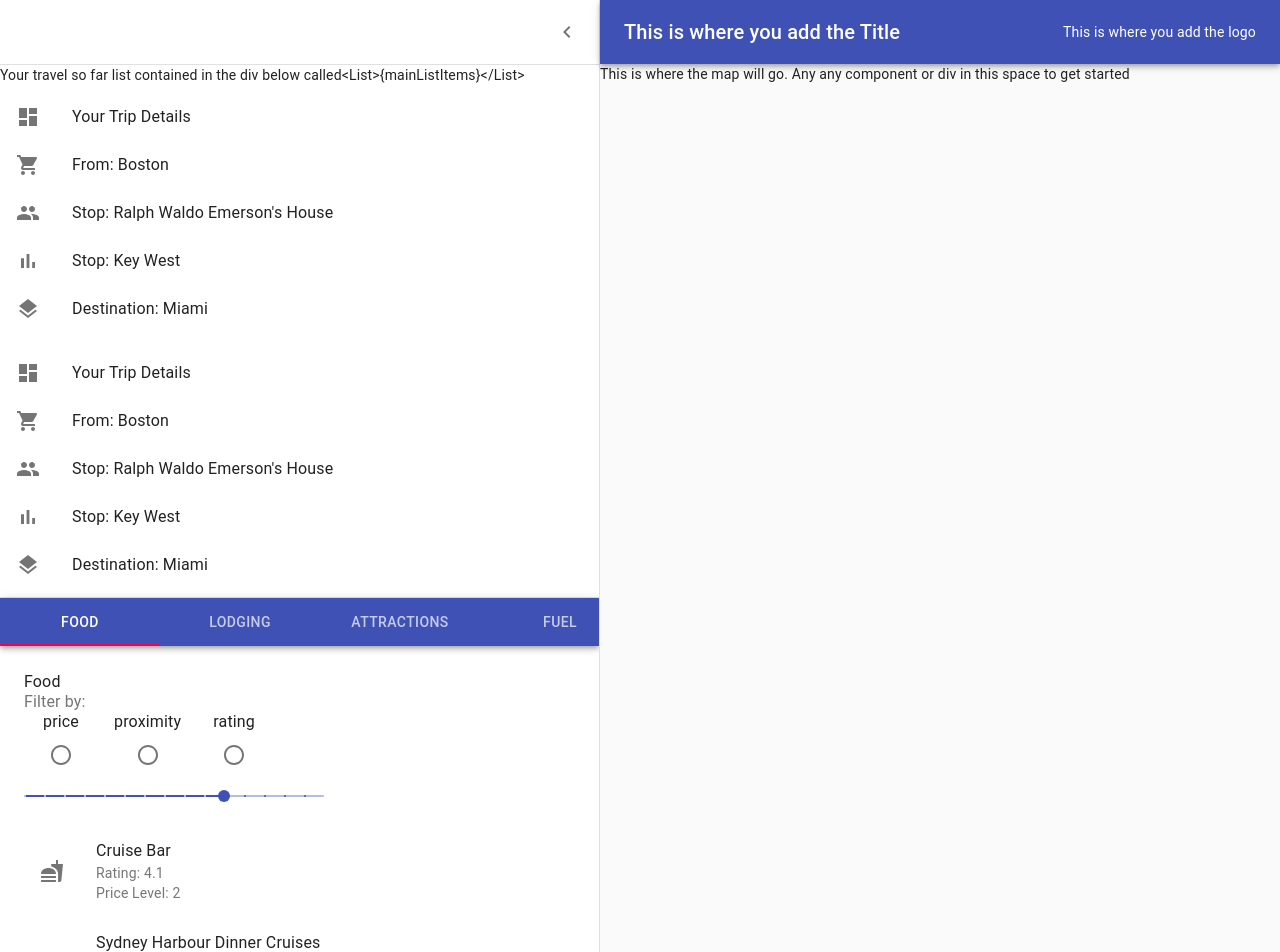
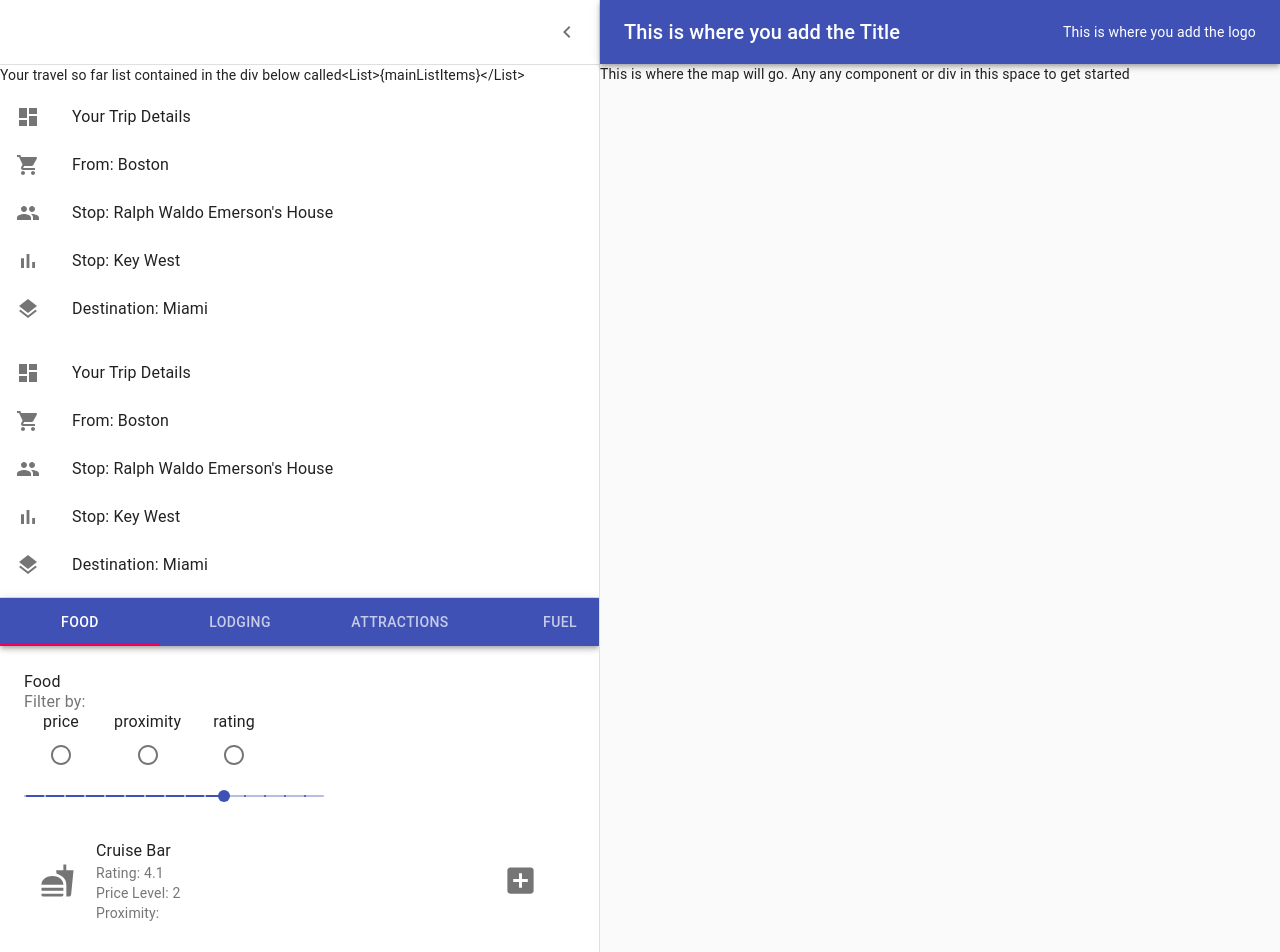
Before and after one commit to BlueOcean35/ProjectVroom, a React app: page / in a window 1280 px wide. Shown: the top 952 px of the page. Built offline with nearby package versions, Linux system fonts and the light colour scheme; the HTML template or start-up script is replaced by a standard one.

Commit message:
Removed unnecessary nearbyContainer component (was an unused placeholder). Added a plus icon to the list items that will eventually add item to the itinerary

```diff
--- a/src/components/Trip-Planner/Suggestions/List-Items.js
+++ b/src/components/Trip-Planner/Suggestions/List-Items.js
@@ -9,59 +9,32 @@ import PeopleIcon from "@material-ui/icons/People";
 import BarChartIcon from "@material-ui/icons/BarChart";
 import LayersIcon from "@material-ui/icons/Layers";
 import AssignmentIcon from "@material-ui/icons/Assignment";
-// import nearbyPlaces from "../../../../sample-data/nearby-places.js";
+import FastfoodIcon from "@material-ui/icons/Fastfood";
+import AddBoxIcon from "@material-ui/icons/AddBox";
 
-//this did not work how expected
-const NearbyListItems = ({ listofplaces }) => {
+const calcProxmity = () => {};
+
+const NearbyListItems = ({ place }) => {
 	return (
-		<>
-			{listofplaces.map((p) => {
-				<ListItem button>
-					<ListItemIcon>
-						<DashboardIcon />
-					</ListItemIcon>
-					<ListItemText primary={p.name} />
-				</ListItem>;
-			})}
-		</>
+		<ListItem button>
+			<ListItemIcon>
+				<FastfoodIcon fontSize="large" />
+			</ListItemIcon>
+			<ListItemText
+				primary={place.name}
+				secondary={
+					<div>
+						Rating: {place.rating} <br />
+						Price Level: {place.price_level} <br />
+						Proximity:
+					</div>
+				}
+			/>
+			<ListItemIcon>
+				<AddBoxIcon fontSize="large" />
+			</ListItemIcon>
+		</ListItem>
 	);
 };
 
 export default NearbyListItems;
-
-// const SuggestionsListItems = (
-// 	<div>
-// 		<ListItem button>
-// 			<ListItemIcon>
-// 				<DashboardIcon />
-// 			</ListItemIcon>
-// 			<ListItemText primary="Your Trip Details" />
-// 		</ListItem>
-// 		<ListItem button>
-// 			<ListItemIcon>
-// 				<ShoppingCartIcon />
-// 			</ListItemIcon>
-// 			<ListItemText primary="From: Boston" />
-// 		</ListItem>
-// 		<ListItem button>
-// 			<ListItemIcon>
-// 				<PeopleIcon />
-// 			</ListItemIcon>
-// 			<ListItemText primary="Stop: Ralph Waldo Emerson's House" />
-// 		</ListItem>
-// 		<ListItem button>
-// 			<ListItemIcon>
-// 				<BarChartIcon />
-// 			</ListItemIcon>
-// 			<ListItemText primary="Stop: Key West" />
-// 		</ListItem>
-// 		<ListItem button>
-// 			<ListItemIcon>
-// 				<LayersIcon />
-// 			</ListItemIcon>
-// 			<ListItemText primary="Destination: Miami" />
-// 		</ListItem>
-// 	</div>
-// );
-
-// export default SuggestionsListItems;
--- a/src/components/Trip-Planner/Suggestions/Nearby-Tabs.js
+++ b/src/components/Trip-Planner/Suggestions/Nearby-Tabs.js
@@ -13,7 +13,7 @@ import ListItemText from "@material-ui/core/ListItemText";
 import FilterSlider from "./Filter-Slider.js";
 import FilterRadioButtons from "./Filter-Radio.js";
 import nearbyPlaces from "../../../../sample-data/nearby-places.js";
-import FastfoodIcon from "@material-ui/icons/Fastfood";
+import NearbyListItems from "./List-Items.js";
 
 function TabPanel(props) {
 	const { children, value, index, ...other } = props;
@@ -83,22 +83,7 @@ export default function NearbyTabs() {
 				<FilterSlider />
 				<List>
 					{nearbyPlaces.results.map((p) => {
-						return (
-							<ListItem button>
-								<ListItemIcon>
-									<FastfoodIcon />
-								</ListItemIcon>
-								<ListItemText
-									primary={p.name}
-									secondary={
-										<div>
-											Rating: {p.rating} <br />
-											Price Level: {p.price_level}
-										</div>
-									}
-								/>
-							</ListItem>
-						);
+						return <NearbyListItems place={p} key={p.place_id} />;
 					})}
 				</List>
 			</TabPanel>
```
Also changed, not shown: src/components/Trip-Planner/Suggestions/Nearby-Container.js (deleted, +0 -18 lines).
